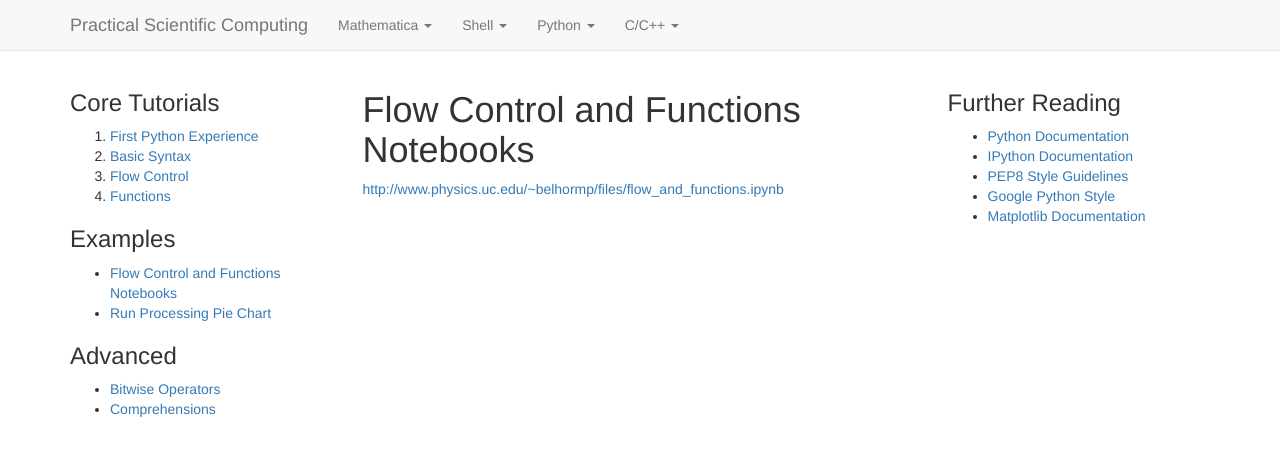
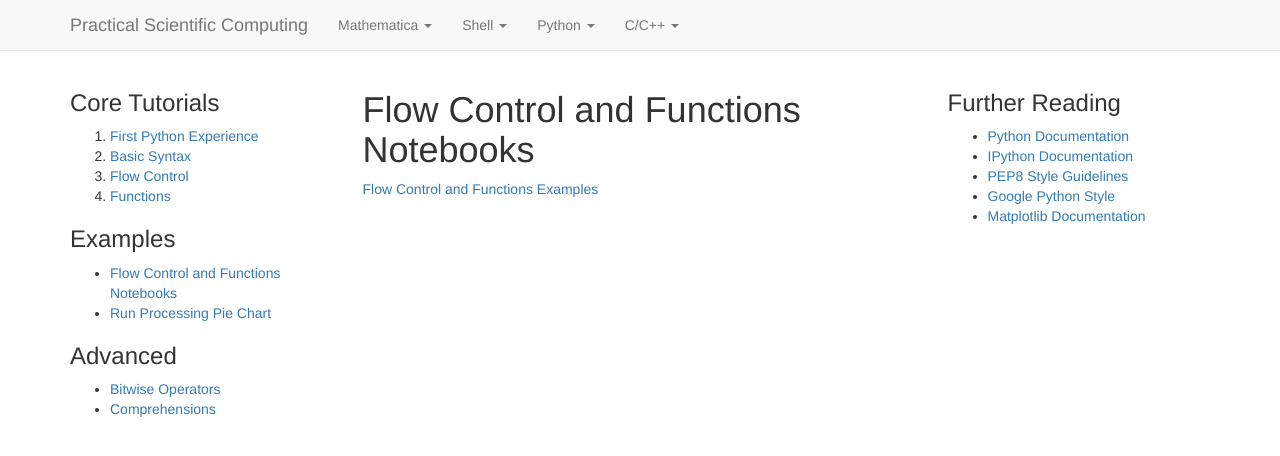
Before and after one commit to practical-scientific-computing/practical-scientific-computing.github.io, a Jekyll site: the page built from python/examples/flow_control_and_functions.md, in a window 1280 px wide and 900 px high. Shown: the top 456 px of the window. Built offline with Jekyll 4.4.1, drawn with Linux system fonts in a browser that asks for light colours; nearby versions of some CDN libraries; some of the changed lines change nothing that is shown.

Commit message:
How do links work?

```diff
--- a/python/examples/flow_control_and_functions.md
+++ b/python/examples/flow_control_and_functions.md
@@ -7,4 +7,4 @@ type: example
 
 # Flow Control and Functions Notebooks
 
-[http://www.physics.uc.edu/~belhormp/files/flow_and_functions.ipynb](Flow Control and Functions Examples)
+[Flow Control and Functions Examples](http://www.physics.uc.edu/~belhormp/files/flow_and_functions.ipynb)
```
